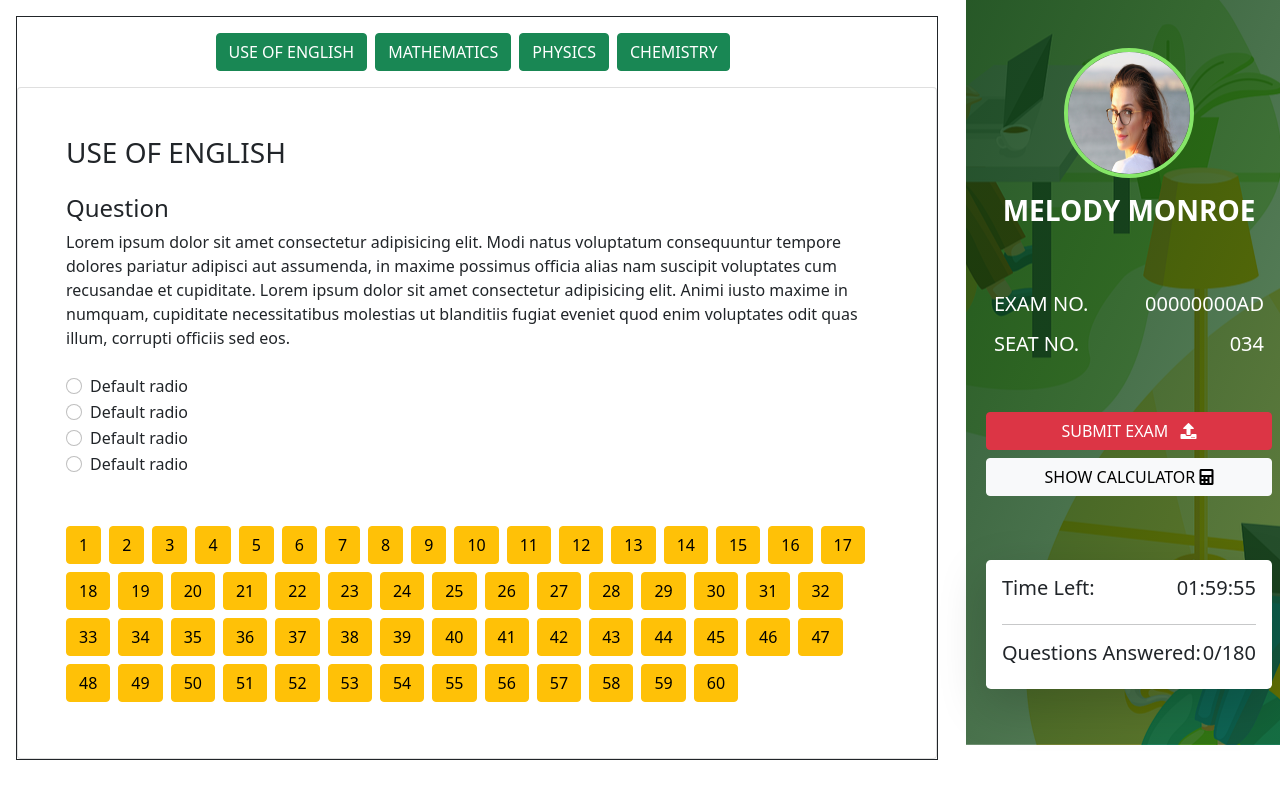
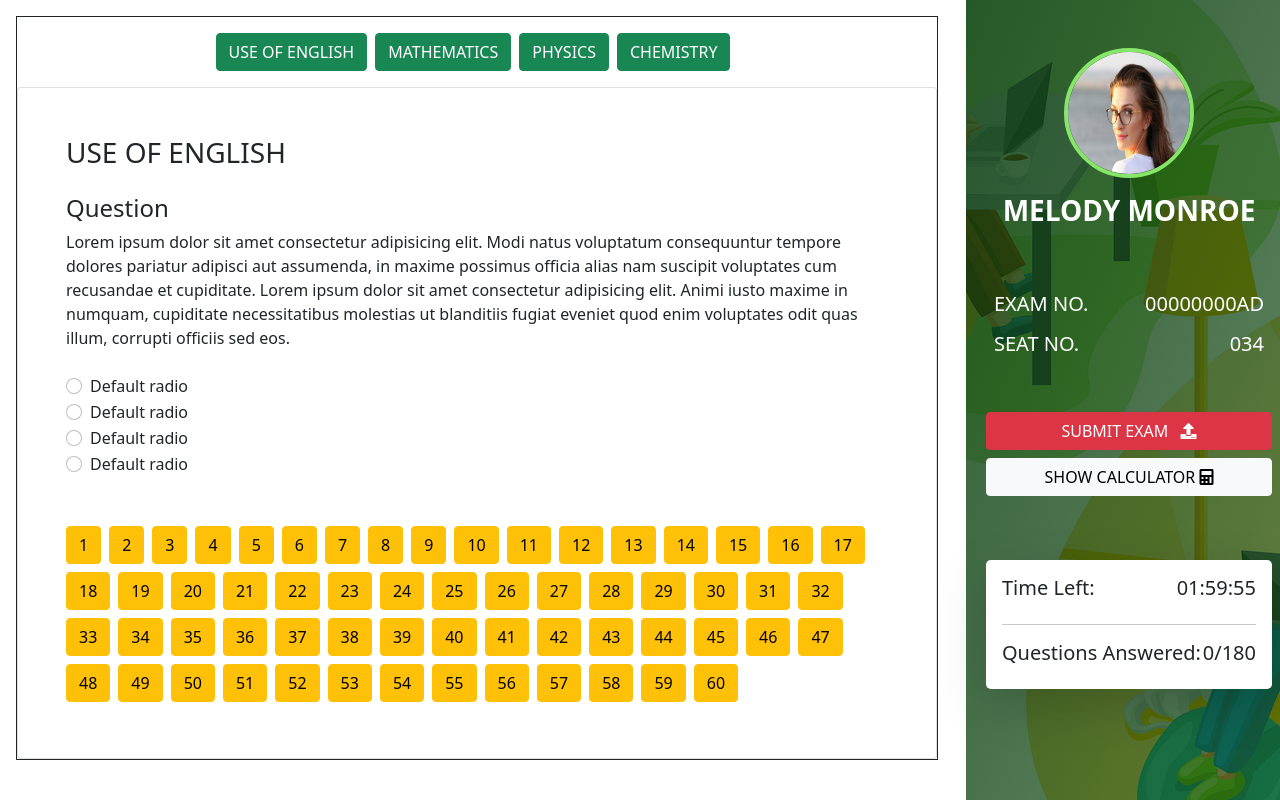
Before and after one commit to MightyEagle96/jamb-desktop, an Electron app: page src/screens/examinationScreen/examinationScreen.html in a window 1280 px wide. Drawn offline with nearby package versions, Linux system fonts and the light colour scheme.

Commit message:
made changes

```diff
--- a/src/screens/examinationScreen/examinationScreen.css
+++ b/src/screens/examinationScreen/examinationScreen.css
@@ -2,7 +2,7 @@ body {
   overflow-x: hidden;
 }
 .detailsCol {
-  height: max-content;
+  height: 100vh;
   background-image: linear-gradient(
       to right bottom,
       rgba(11, 63, 18, 0.856),
```
